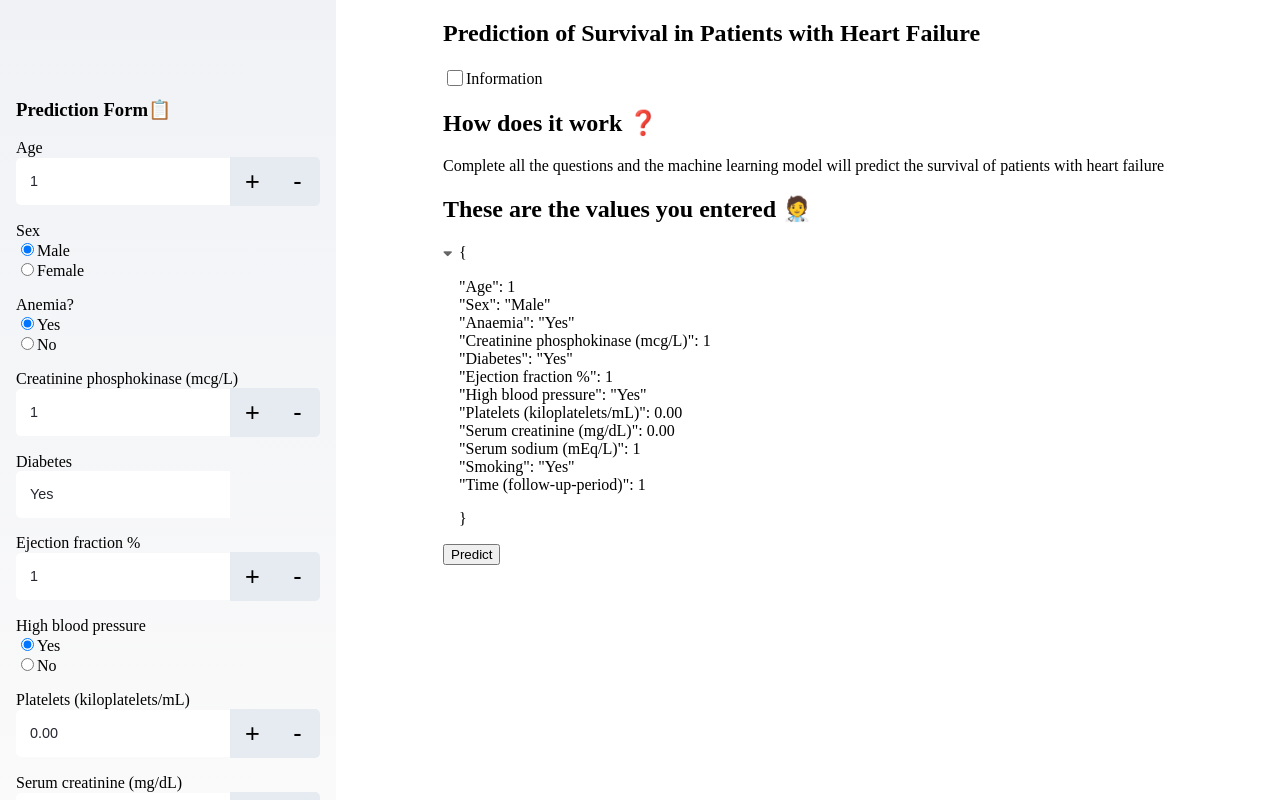
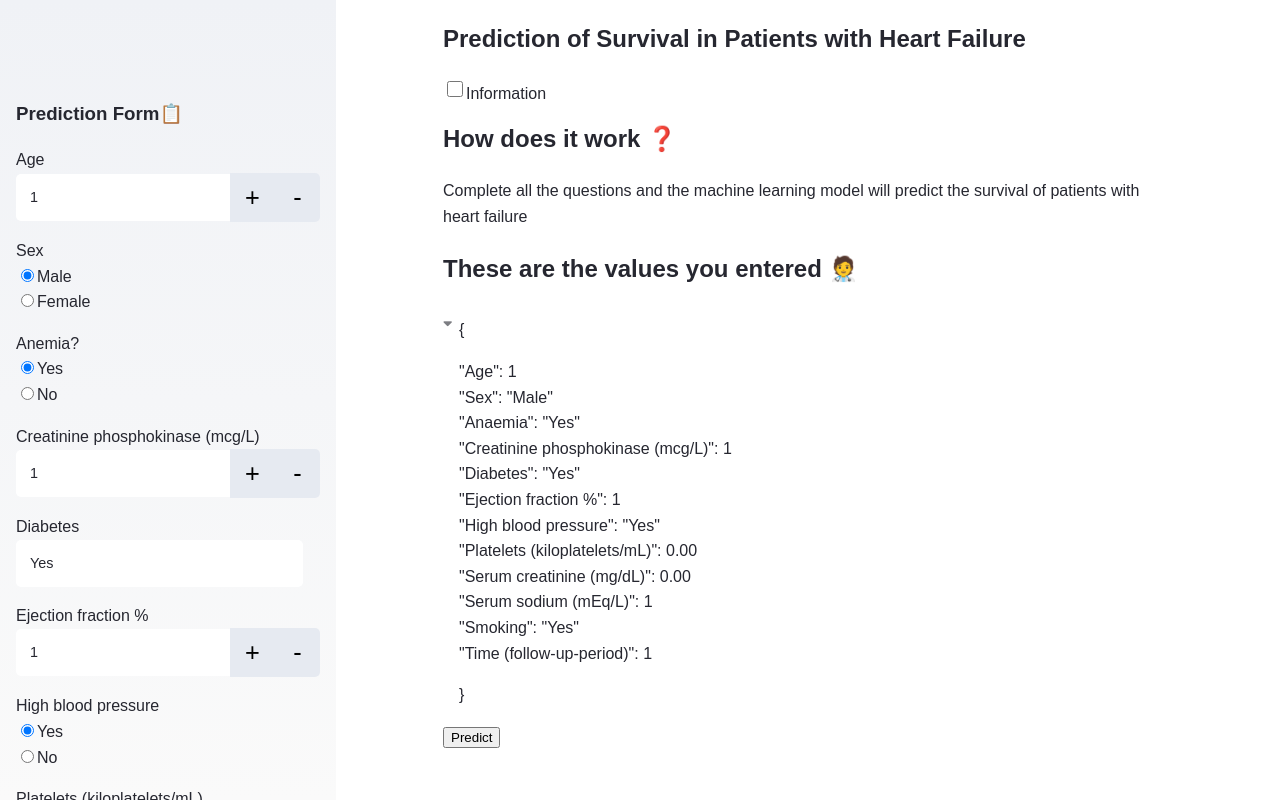
Before and after one commit to akshaykalucha/React-HeartStroke-Prediction, a React (Create React App) app: page / in a window 1280 px wide. Built offline with nearby package versions, Linux system fonts and the light colour scheme.

Commit message:
css updates

```diff
--- a/src/Components/Home/Sidebar.jsx
+++ b/src/Components/Home/Sidebar.jsx
@@ -165,7 +165,7 @@ export class Sidebar extends Component {
                         <div ref={node => { this.node = node; }} className="Diabetes element-container">
                             <label htmlFor="Diabetes">Diabetes</label>
                             <div className="inputContainer">
-                                <input onClick={this.showDiabVals} className="inputCtrl" readOnly type="Text" value={this.props.val.diabetes} name="Creatine" id=""/>
+                                <input onClick={this.showDiabVals} className="inputCtrl diabInput" readOnly type="Text" value={this.props.val.diabetes} name="Creatine" id=""/>
                             </div>
                             {this.state.showDiab && (
                             <div className="DibVals listbox">
--- a/src/Components/Home/sidebar.css
+++ b/src/Components/Home/sidebar.css
@@ -4,6 +4,17 @@ input::-webkit-inner-spin-button {
   margin: 0;
 }
 
+body {
+    margin: 0;
+    font-family: "IBM Plex Sans",sans-serif;
+    font-size: 1rem;
+    font-weight: 400;
+    line-height: 1.6;
+    color: #262730;
+    background-color: #fff;
+    -webkit-text-size-adjust: 100%;
+    -webkit-tap-highlight-color: rgba(38,39,48,0);
+}
 
 .sidebarView{
     cursor: pointer;
@@ -113,3 +124,17 @@ div{
     border-radius: 0;
     font: 400 25.3333px Arial;
 }
+
+.diabInput {
+    width: 287px;
+    border-radius: 5px 5px 5px 5px;
+}
+.DibVals {
+    margin-top: 8px;
+    width: 287px;
+    background-color: white;
+    box-shadow: rgb(0 0 0 / 16%) 0px 4px 16px;
+    border-radius: .25rem;
+    transform: translate3d(0px, -1px, 0px);
+    transition-duration: 0.1s;
+}
```
